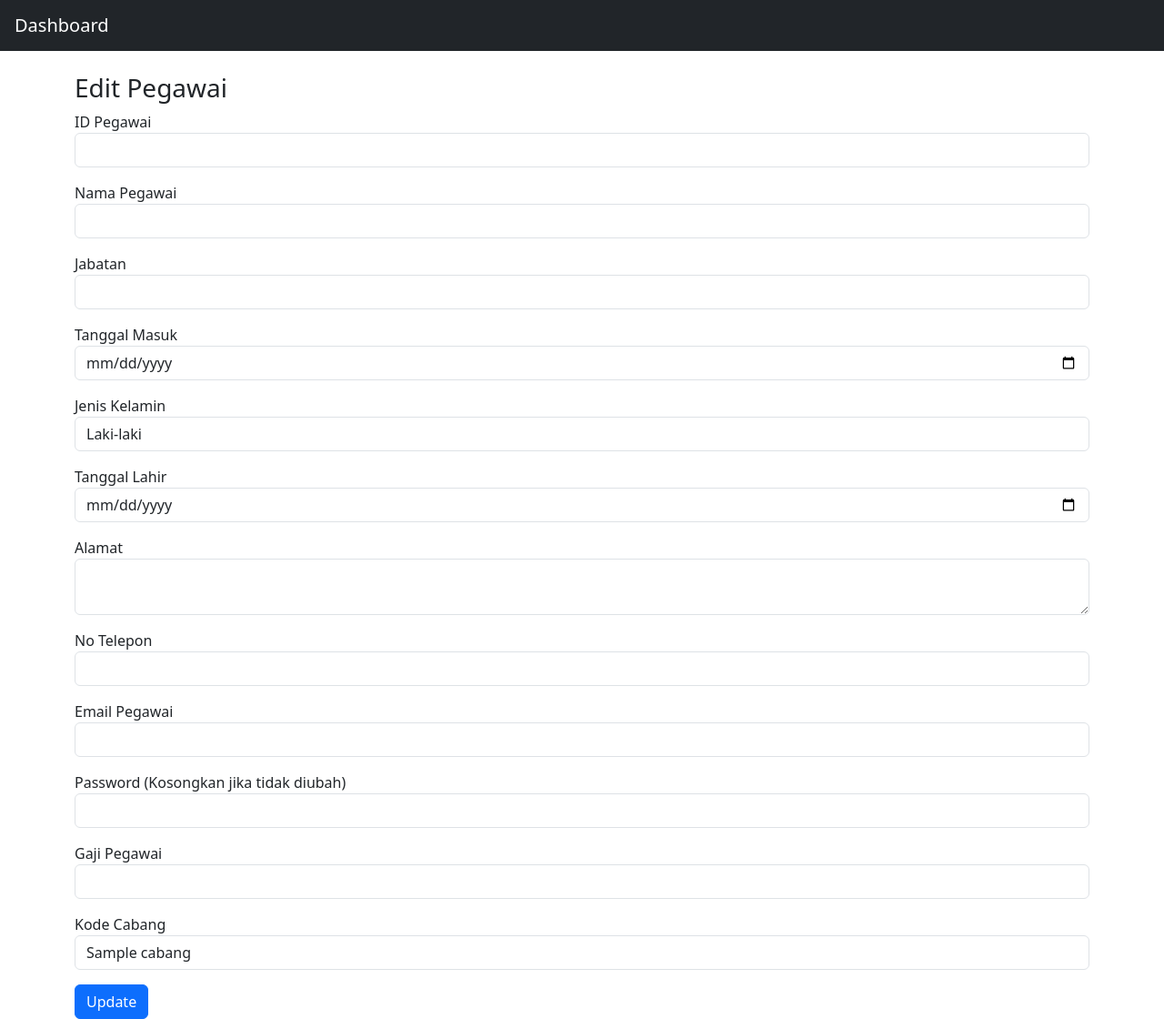
After one commit to evanalifian/pt_sinar_niaga_elektronik, a PHP site: page /pages/pegawai/edit.php?id=1 in a window 1280 px wide. The commit adds this page. Shown: the whole page at 91% size. Run offline with PHP 8.4, Linux system fonts and the light colour scheme; tables that the repository leaves empty hold one stand-in row (values such as "Sample post"); data that the repository does not hold is empty.

Commit message:
menyelesaikan fitur update cabang, tambah cru

```diff
--- a/layouts/header.php
+++ b/layouts/header.php
@@ -8,6 +8,6 @@
 </head>
 <body>
     <nav class="navbar navbar-dark bg-dark px-3">
-        <a class="navbar-brand" href="/index.php">Dashboard Cabang</a>
+        <a class="navbar-brand" href="/index.php">Dashboard </a>
     </nav>
     <div class="container mt-4">
--- a/pages/cabang/list.php
+++ b/pages/cabang/list.php
@@ -11,6 +11,7 @@
             <th>Nama Cabang</th>
             <th>Alamat</th>
             <th>Telepon</th>
+            <th>Kepala Cabang</th>
             <th>Aksi</th>
         </tr>
     </thead>
@@ -30,6 +31,7 @@
                 <td>{$row['nama_cabang']}</td>
                 <td>{$row['alamat_cabang']}</td>
                 <td>{$row['no_telp']}</td>
+                <td>{$row['id_kepala_cabang']}</td>
                 <td>
                     <a class='btn btn-warning btn-sm' href='edit.php?id={$row['kode_cabang']}'>Edit</a>
                     <a class='btn btn-danger btn-sm' href='delete.php?id={$row['kode_cabang']}' onclick='return confirm(\"Hapus cabang?\")'>Hapus</a>
--- a/pages/cabang/save.php
+++ b/pages/cabang/save.php
@@ -5,9 +5,10 @@ $kode = mysqli_real_escape_string($conn, $_POST['kode_cabang']);
 $nama = mysqli_real_escape_string($conn, $_POST['nama_cabang']);
 $alamat = mysqli_real_escape_string($conn, $_POST['alamat_cabang']);
 $telp = mysqli_real_escape_string($conn, $_POST['no_telp']);
+$kepala_cabang = mysqli_real_escape_string($conn, $_POST['id_kepala_cabang']);
 
 $sql = "INSERT INTO cabang (kode_cabang, nama_cabang, alamat_cabang, no_telp, id_kepala_cabang)
-        VALUES ('$kode', '$nama', '$alamat', '$telp', NULL)";
+        VALUES ('$kode', '$nama', '$alamat', '$telp', '$kepala_cabang')";
 
 if (mysqli_query($conn, $sql)) {
     header("Location: list.php");
--- /dev/null
+++ b/pages/pegawai/edit.php
@@ -0,0 +1,89 @@
+<?php include("../../layouts/header.php"); ?>
+<?php include("../../config/database.php"); ?>
+
+<?php
+$id = $_GET['id'];
+$q = mysqli_query($conn, "SELECT * FROM pegawai WHERE id_pegawai = '$id'");
+$data = mysqli_fetch_assoc($q);
+?>
+
+<h3>Edit Pegawai</h3>
+
+<form action="update.php" method="post">
+
+    <div class="mb-3">
+        <label>ID Pegawai</label>
+        <input type="text" name="id_pegawai" class="form-control" value="<?= $data['id_pegawai'] ?>" required readonly>
+    </div>
+
+    <div class="mb-3">
+        <label>Nama Pegawai</label>
+        <input type="text" name="nama_pegawai" class="form-control" value="<?= $data['nama_pegawai'] ?>" required>
+    </div>
+
+    <div class="mb-3">
+        <label>Jabatan</label>
+        <input type="text" name="jabatan" class="form-control" value="<?= $data['jabatan'] ?>">
+    </div>
+
+    <div class="mb-3">
+        <label>Tanggal Masuk</label>
+        <input type="date" name="tgl_masuk_pegawai" class="form-control" value="<?= $data['tgl_masuk_pegawai'] ?>">
+    </div>
+
+    <div class="mb-3">
+        <label>Jenis Kelamin</label>
+        <select name="jenis_kelamin_pegawai" class="form-control">
+            <option value="L" <?= $data['jenis_kelamin_pegawai'] == 'L' ? 'selected' : '' ?>>Laki-laki</option>
+            <option value="P" <?= $data['jenis_kelamin_pegawai'] == 'P' ? 'selected' : '' ?>>Perempuan</option>
+        </select>
+    </div>
+
+    <div class="mb-3">
+        <label>Tanggal Lahir</label>
+        <input type="date" name="tanggal_lahir_pegawai" class="form-control" value="<?= $data['tanggal_lahir_pegawai'] ?>">
+    </div>
+
+    <div class="mb-3">
+        <label>Alamat</label>
+        <textarea name="alamat_pegawai" class="form-control"><?= $data['alamat_pegawai'] ?></textarea>
+    </div>
+
+    <div class="mb-3">
+        <label>No Telepon</label>
+        <input type="text" name="no_telepon_pegawai" class="form-control" value="<?= $data['no_telepon_pegawai'] ?>">
+    </div>
+
+    <div class="mb-3">
+        <label>Email Pegawai</label>
+        <input type="email" name="email_pegawai" class="form-control" value="<?= $data['email_pegawai'] ?>">
+    </div>
+
+    <div class="mb-3">
+        <label>Password (Kosongkan jika tidak diubah)</label>
+        <input type="password" name="password" class="form-control">
+    </div>
+
+    <div class="mb-3">
+        <label>Gaji Pegawai</label>
+        <input type="number" step="0.01" name="gaji_pegawai" class="form-control" value="<?= $data['gaji_pegawai'] ?>">
+    </div>
+
+    <div class="mb-3">
+        <label>Kode Cabang</label>
+        <select name="kode_cabang" class="form-control">
+            <?php
+            $cabang = mysqli_query($conn, "SELECT * FROM cabang");
+            while ($c = mysqli_fetch_assoc($cabang)) {
+                $selected = ($c['kode_cabang'] == $data['kode_cabang']) ? "selected" : "";
+                echo "<option value='{$c['kode_cabang']}' $selected>{$c['nama_cabang']}</option>";
+            }
+            ?>
+        </select>
+    </div>
+
+    <button class="btn btn-primary">Update</button>
+
+</form>
+
+<?php include("../../layouts/footer.php"); ?>
```
Also changed, not shown: index.php (+7 -0 lines), pages/cabang/add.php (+14 -0 lines), pages/cabang/edit.php (added, +54 -0 lines), pages/cabang/update.php (added, +25 -0 lines), pages/pegawai/add.php (+47 -3 lines), pages/pegawai/list.php (+17 -2 lines), pages/pegawai/save.php (+21 -7 lines), pages/pegawai/update.php (added, +57 -0 lines).
